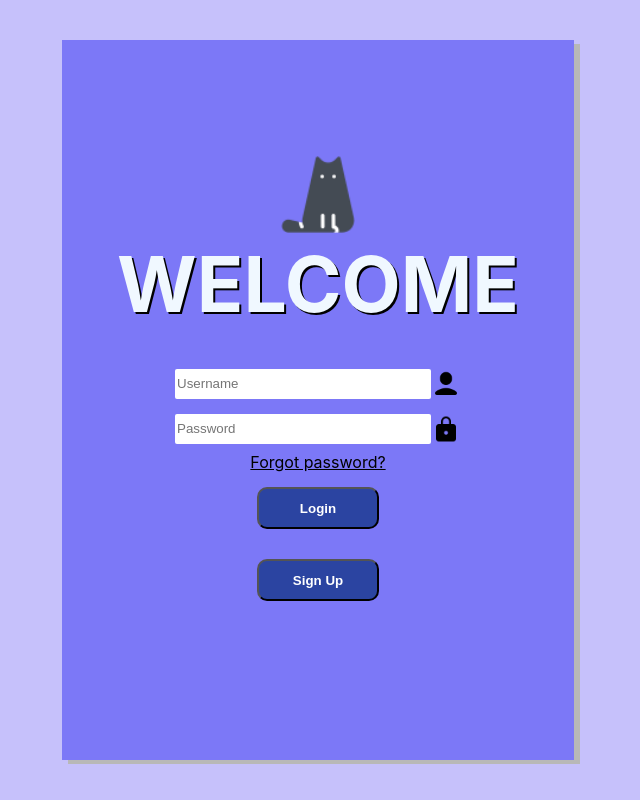
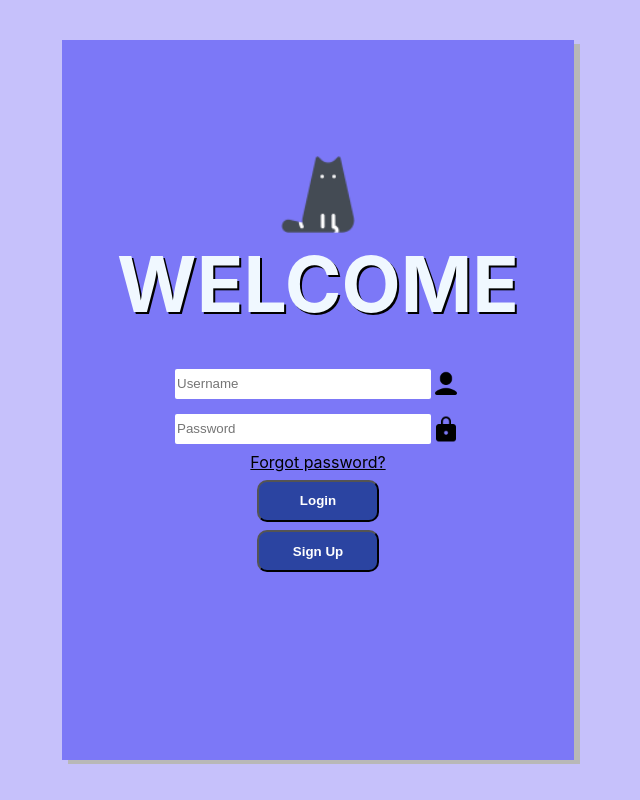
Before and after one commit to mackneupart/chat-app-TxID, a React (Create React App) app: page / in a window 1280 px wide. Shown: the whole page, without its empty margins (322-962 px from the left). Built offline with nearby package versions, Linux system fonts and the light colour scheme; what @parse/react, parse would draw is missing.

Commit message:
gap between login sign up button minimized

```diff
--- a/src/Pages/SignIn/signIn.css
+++ b/src/Pages/SignIn/signIn.css
@@ -30,8 +30,8 @@ TO DO
         bottom          20%
 
     */
-  grid-template-rows: 20% 10% 15% 10% 5% 10% 10% 20%;
-  align-items: center;
+    grid-template-rows: 20% 10% 15% 10% 5% 8% 6% 26%;
+    align-items: center;
   justify-items: center;
 }
 
```
